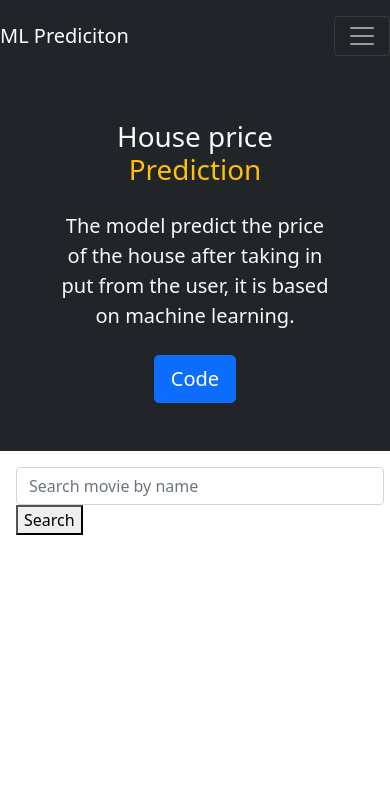
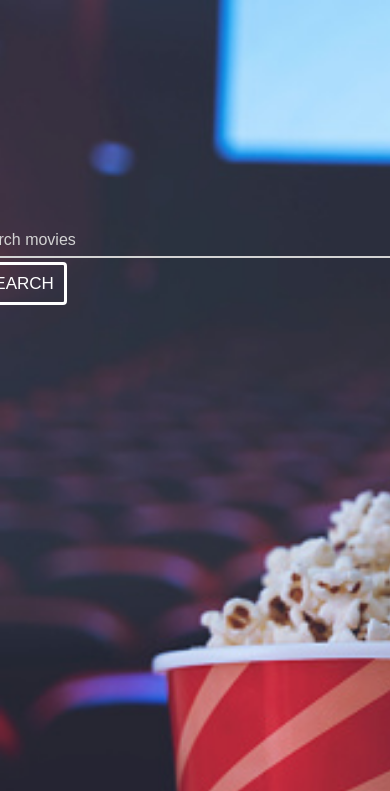
Before and after one commit to bhanu479/recommend, a Flask app: page / in a window 390 px wide; the page is wider, and only the part inside the window is pictured. Shown: the top 791 px of that part. Run offline with Flask 2, Linux system fonts and the light colour scheme; some libraries are stand-ins or nearby versions.

Commit message:
test build check

```diff
--- /dev/null
+++ b/static/style.css
@@ -0,0 +1,76 @@
+body{
+	background-image: url('back.jpg');
+	background-repeat: no-repeat;
+	background-attachment: fixed;
+	background-size: cover;
+	height: 60vh;
+	display: flex;
+	justify-content: space-around;
+	align-items: center;
+	flex-direction: column;
+	font-family: sans-serif;
+}
+form {
+  margin: 100px;
+}
+.input-field {
+  position: relative;
+  width: 450px;
+  height: 44px;
+  line-height: 44px;
+}
+label {
+  position: absolute;
+  top: 0;
+  left: 0;
+  width: 100%;
+  color: #d3d3d3;
+  transition: 0.2s all;
+  cursor: text;
+}
+input {
+	background-color: transparent;
+  	width: 100%;
+  	border: 0;
+  	outline: 0;
+  	padding: 0.5rem 0;
+  	border-bottom: 2px solid #d3d3d3;
+  	box-shadow: none;
+  	color: #fff;
+
+}
+input:invalid {
+  outline: 0;
+  //color: #ff2300;
+  //border-color: #ff2300;
+}
+input:focus,
+input:valid {
+  border-color: #ff2300
+;
+}
+input:focus~label,
+input:valid~label {
+  font-size: 14px;
+  top: -24px;
+  color: #ff2300
+;
+}
+button {
+    transition: all .5s ease;
+    color: #fff;
+    border: 3px solid white;
+    font-family:'Montserrat', sans-serif;
+    text-transform: uppercase;
+    text-align: center;
+    line-height: 1;
+    font-size: 17px;
+    background-color : transparent;
+    padding: 10px;
+    outline: none;
+    border-radius: 4px;
+}
+button:hover {
+    color: #001F3F;
+    background-color: #fff;
+}
--- a/templates/index.html
+++ b/templates/index.html
@@ -1,15 +1,15 @@
-<!doctype html>
-<html lang="en">
+<!DOCTYPE html>
+<html>
 
 <head>
-    <!-- Required meta tags -->
+    <meta charset="utf-8">
+    <meta name="viewport" content="width=device-width, initial-scale=1">
+    <link rel="stylesheet" href="../static/style.css">
     <meta charset="utf-8">
     <meta name="viewport" content="width=device-width, initial-scale=1">
 
     <!-- Bootstrap CSS -->
-    <link href="https://cdn.jsdelivr.net/npm/bootstrap@5.1.3/dist/css/bootstrap.min.css" rel="stylesheet"
-        integrity="sha384-1BmE4kWBq78iYhFldvKuhfTAU6auU8tT94WrHftjDbrCEXSU1oBoqyl2QvZ6jIW3" crossorigin="anonymous">
-    <script src="https://ajax.googleapis.com/ajax/libs/jquery/1.7.1/jquery.js">
+   <script src="https://ajax.googleapis.com/ajax/libs/jquery/1.7.1/jquery.js">
 
     </script>
     <script src="https://ajax.googleapis.com/ajax/libs/jqueryui/1.8.16/jquery-ui.js">
@@ -17,73 +17,17 @@
     </script>
     <link href="http://ajax.googleapis.com/ajax/libs/jqueryui/1.8.16/themes/ui-lightness/jquery-ui.css" rel="stylesheet"
         type="text/css" />
-    <title>Hello, world!</title>
+    <title>Movie Recommender</title>
 </head>
 
 <body>
-    <!--Navbar-->
-    <nav class="navbar navbar-expand-lg navbar-dark bg-dark py-3">
-        <a class="navbar-brand" href="#">ML Prediciton</a>
-        <button class="navbar-toggler" type="button" data-toggle="collapse" data-target="#navbarNavDropdown"
-            aria-controls="navbarNavDropdown" aria-expanded="false" aria-label="Toggle navigation">
-            <span class="navbar-toggler-icon"></span>
-        </button>
-        <div class="collapse navbar-collapse" id="navbarNavDropdown">
-            <ul class="navbar-nav">
-                <li class="nav-item active">
-                    <a class="nav-link" href="#">Home <span class="sr-only">(current)</span></a>
-                </li>
-                <li class="nav-item dropdown">
-                    <a class="nav-link dropdown-toggle" href="#" id="navbarDropdownMenuLink" data-toggle="dropdown"
-                        aria-haspopup="true" aria-expanded="false">
-                        Models
-                    </a>
-                    <div class="dropdown-menu" aria-labelledby="navbarDropdownMenuLink">
-                        <a class="dropdown-item" href="https://real-estate-ml.herokuapp.com/">Real-Estate prediction</a>
-                        <!--
-            <a class="dropdown-item" href="#">Sales-Analysis</a>
-            <a class="dropdown-item" href="#">Upcoming</a>
-            -->
-                    </div>
-                </li>
-            </ul>
+    <form form action="{{ url_for('predict')}}" method="post">
+        <div class="input-field">
+            <input type="text" id="tags" name="mov" autocomplete="off" required />
+            <label for="tags">Search movies</label>
         </div>
-    </nav>
-
-
-    <section class="bg-dark text-light p-5 pt-lg-5 text-center text-sm-start">
-        <div class="container">
-            <div class="d-sm-flex align-item-center justify-content-between">
-                <div>
-                    <h1>House price <span class="text-warning">
-                            Prediction
-                        </span></h1>
-                    <p class="lead my-4">
-                        The model predict the price of the house after taking in put
-                        from the user, it is based on machine learning.
-                    </p>
-                    <a class="btn btn-primary btn-lg" href="#" role="button">Code</a>
-                </div>
-                <img class="img-fluid w-50 d-none d-sm-block" src="#" alt="">
-            </div>
-        </div>
-    </section>
-
-    <div class="input-group mb-3">
-        <form action="{{ url_for('predict')}}" method="post">
-            <div class="mx-auto" style="width: 400px;">
-                <div class="form-group m-3">
-                    <input name="mov" id="tags" class="form-control" id="movies_name"
-                        placeholder="Search movie by name">
-                        <a href="recommended.html">
-                            <button id="sub",value="preditcion page",name="submit_button">Search</button>
-                        </a>
-                </div>
-            </div>
-        </form>
-    </div>
-
-
+        <button>Search</button>
+    </form>
     <script>
 
         $(function () {
@@ -108,11 +52,6 @@
 
     </script>
 
-    <script src="https://cdn.jsdelivr.net/npm/bootstrap@5.1.3/dist/js/bootstrap.bundle.min.js"
-        integrity="sha384-ka7Sk0Gln4gmtz2MlQnikT1wXgYsOg+OMhuP+IlRH9sENBO0LRn5q+8nbTov4+1p"
-        crossorigin="anonymous"></script>
-
-
 </body>
 
 </html>
--- a/templates/recommended.html
+++ b/templates/recommended.html
@@ -55,7 +55,7 @@
     <p>Overview: {{overview}}</p>
     <p>Genres: {{genres}}</p>
     <p>Cast: {{cast}}</p>
-    <p>Crew: {{crew}}</p>
+    <p>Director: {{crew}}</p>
     <h3>Movies similar to {{title}}</h3>
     {% for movies in y %}
         <p>{{movies}}</p>
```
Also changed, not shown: static/back.jpg (added).
